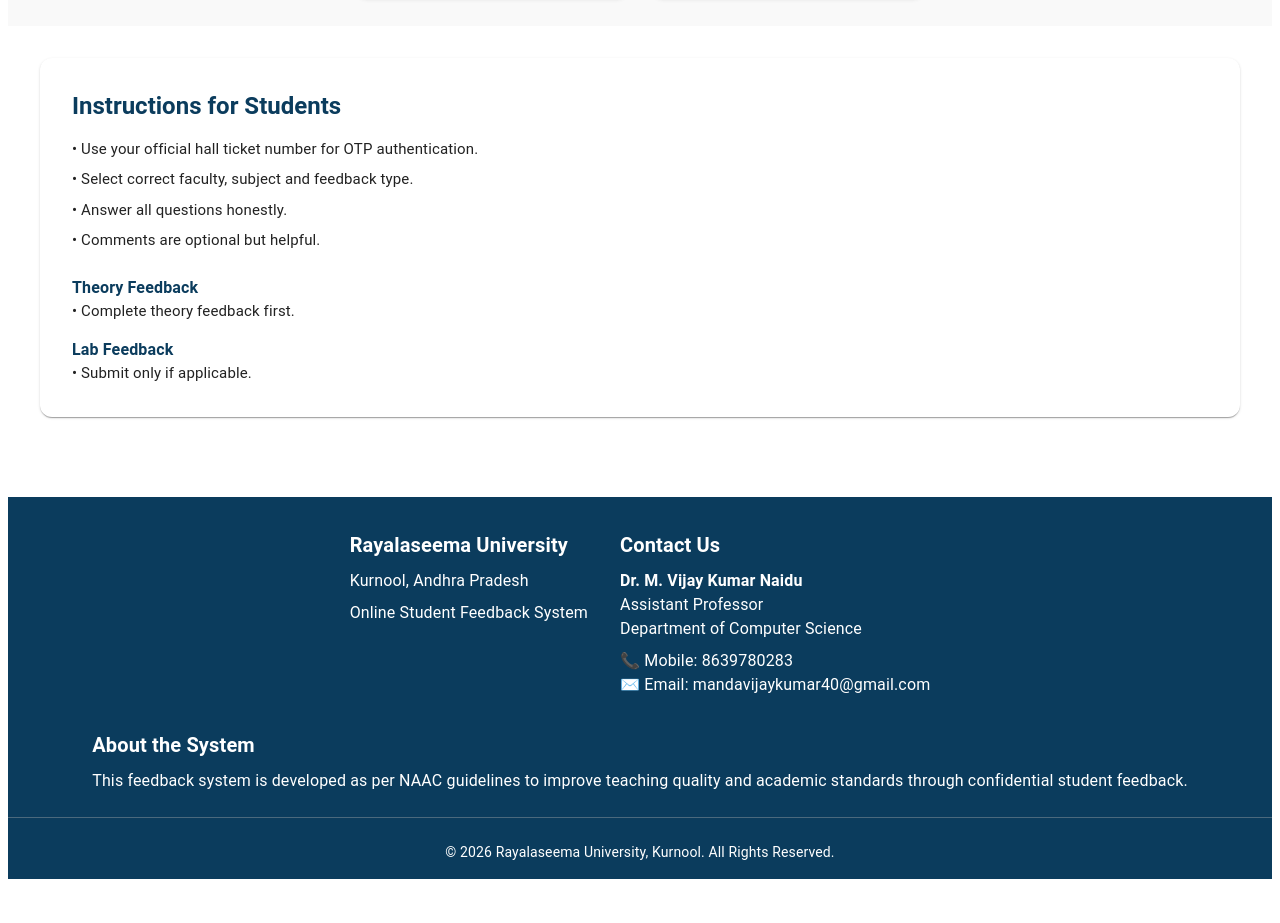
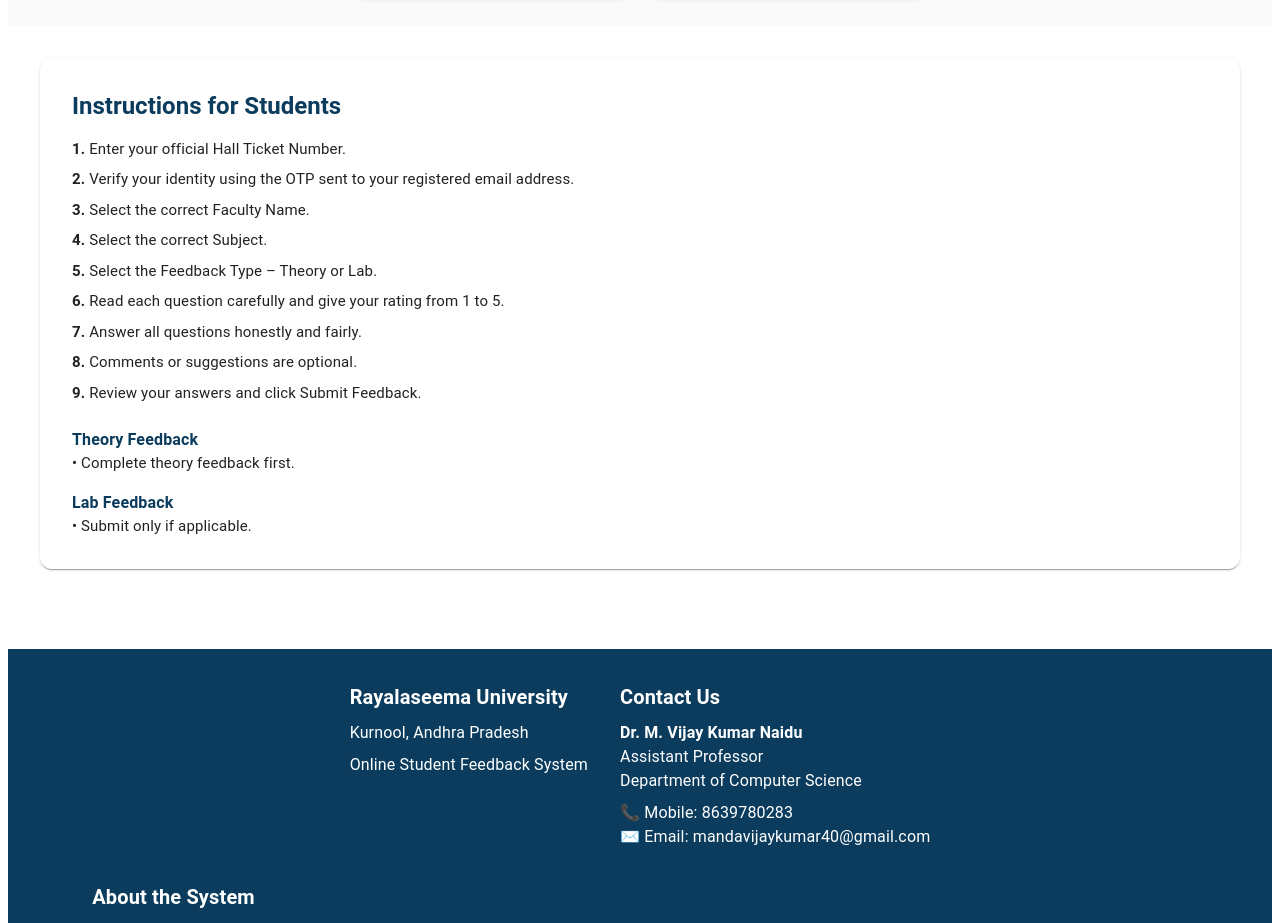
Before and after one commit to MandaVijayKumar/ruonlinefeedbacksystem, a React (Vite) app: page / in a window 1280 px wide. Shown: the part 840-1763 px from the top of the page. Before the commit the page ends 1727 px from the top, so only its background shows below. Built offline with nearby package versions, Linux system fonts and the light colour scheme.

Commit message:
Update instructions for students in Home component

```diff
--- a/src/components/common/Home.jsx
+++ b/src/components/common/Home.jsx
@@ -135,16 +135,25 @@
 
           <Box sx={{ mt: 2 }}>
   {[
-              "Use your official hall ticket number for OTP authentication.",
-              "Select correct faculty, subject and feedback type.",
-              "Answer all questions honestly.",
-              "Comments are optional but helpful."
+    "Enter your official Hall Ticket Number.",
+    "Verify your identity using the OTP sent to your registered email address.",
+    "Select the correct Faculty Name.",
+    "Select the correct Subject.",
+    "Select the Feedback Type – Theory or Lab.",
+    "Read each question carefully and give your rating from 1 to 5.",
+    "Answer all questions honestly and fairly.",
+    "Comments or suggestions are optional.",
+    "Review your answers and click Submit Feedback."
   ].map((text, i) => (
     <Typography
       key={i}
-                sx={{ mb: 1, fontSize: { xs: 13, md: 15 } }}
+      sx={{
+        mb: 1,
+        fontSize: { xs: 13, md: 15 },
+        lineHeight: 1.5
+      }}
     >
-                • {text}
+      <strong>{i + 1}.</strong> {text}
     </Typography>
   ))}
 </Box>
```
Lines whose indentation alone changed are shown as unchanged.
